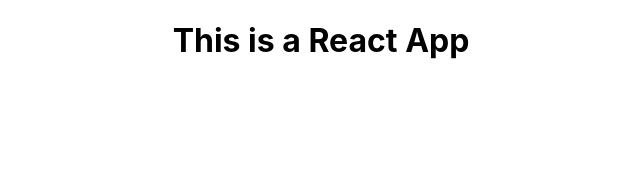
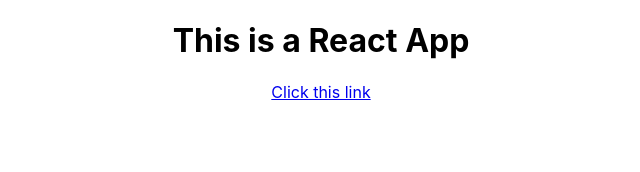
Before and after one commit to KhurramMunir95/React-App, a React (Create React App) app: page / in a window 1280 px wide. Shown: the top 172 px of the page, without its empty margins (319-959 px from the left). Built offline with nearby package versions, Linux system fonts and the light colour scheme.

Commit message:
app.js file updated

```diff
--- a/src/App.js
+++ b/src/App.js
@@ -2,11 +2,12 @@
 
 function App() {
   const app = 'This is a React App';
+  const url = 'https://www.google.com/';
   return (
     <div className="App">
       <h1>{app}</h1>
+      <a href={url}>Click this link</a>
     </div>
-
   );
 }
 
```
